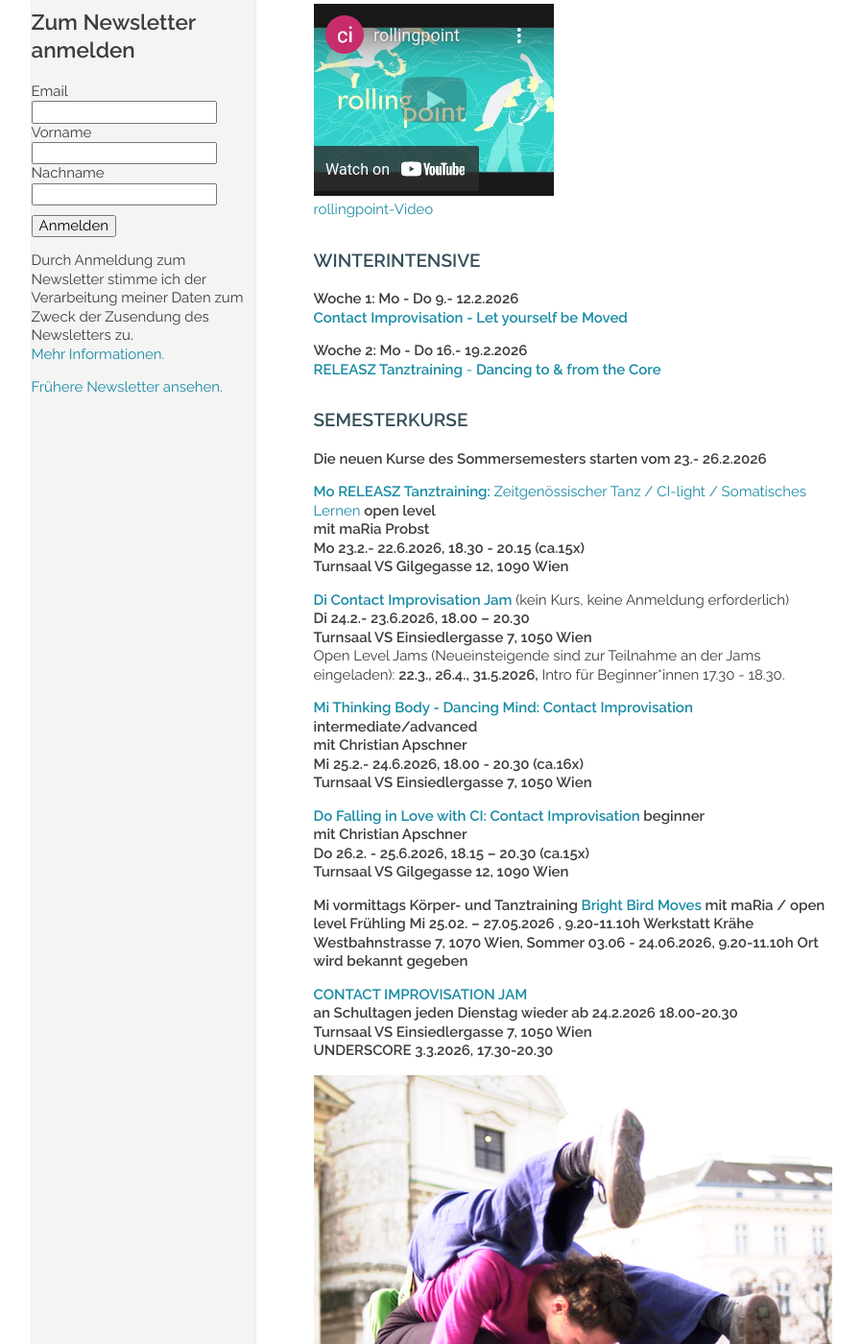
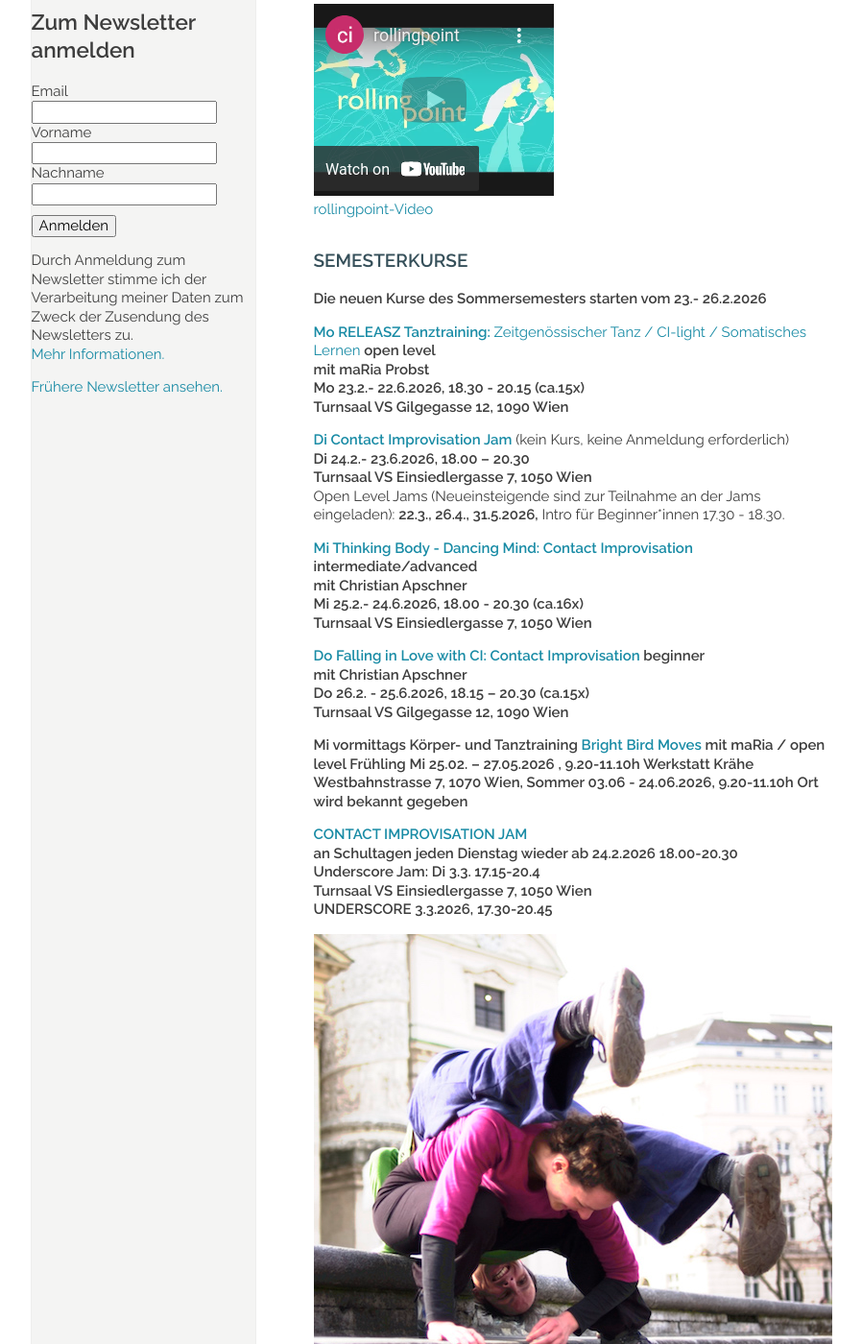
Before and after one commit to manulari/rollingpointat, a Jekyll site: the page built from _pages_de/index.md, in a window 1280 px wide and 1400 px high, scrolled down 1007 px. Shown: the whole window at 96% size, without its empty margins (152-1050 px from the left). Built offline with Jekyll 4.4.1, drawn with Linux system fonts in a browser that asks for light colours; comment, search, counter and statistics services are not loaded.

Commit message:
Update page (de) “index”

```diff
--- a/_pages_de/index.md
+++ b/_pages_de/index.md
@@ -31,17 +31,7 @@ Ob mit oder ohne Vorerfahrung – hier bist du richtig!
 
 <div class="imglink"><a target="_blank" href="https://www.youtube.com/embed/kp3DqzN1Ldo"><img src="/assets/uploads/video_vorschau_rollingpoint.png" alt="" /><div>rollingpoint-Video</div></a></div>
 
-<!--StartFragment-->
 
-
-
-### **WINTERINTENSIVE**
-
-**Woche 1: Mo - Do 9.- 12.2.2026**\
-**[Contact Improvisation - Let yourself be Moved](/winterintensive#w1)**
-
-**Woche 2: Mo - Do 16.- 19.2.2026**\
-[**RELEASZ Tanztraining** - **Dancing to & from the Core**](/winterintensive#WI2)
 
 ### **SEMESTERKURSE**
 
@@ -73,10 +63,9 @@ Frühling Mi 25.02. – 27.05.2026 , 9.20-11.10h Werkstatt Krähe Westbahnstrass
 
 **[CONTACT IMPROVISATION  JAM](https://rollingpoint.at/jams)**\
 **an Schultagen jeden Dienstag wieder ab 24.2.2026 18.00-20.30**\
+**Underscore Jam: Di 3.3. 17.15-20.4**\
 **Turnsaal VS Einsiedlergasse 7, 1050 Wien**\
-**UNDERSCORE 3.3.2026, 17.30-20.30**
-
-
+**UNDERSCORE 3.3.2026, 17.30-20.45**
 
 ![Mehr CI auf der Stiege](/assets/uploads/dsc_1941a.jpg "Mehr CI auf der Stiege")
 
```
